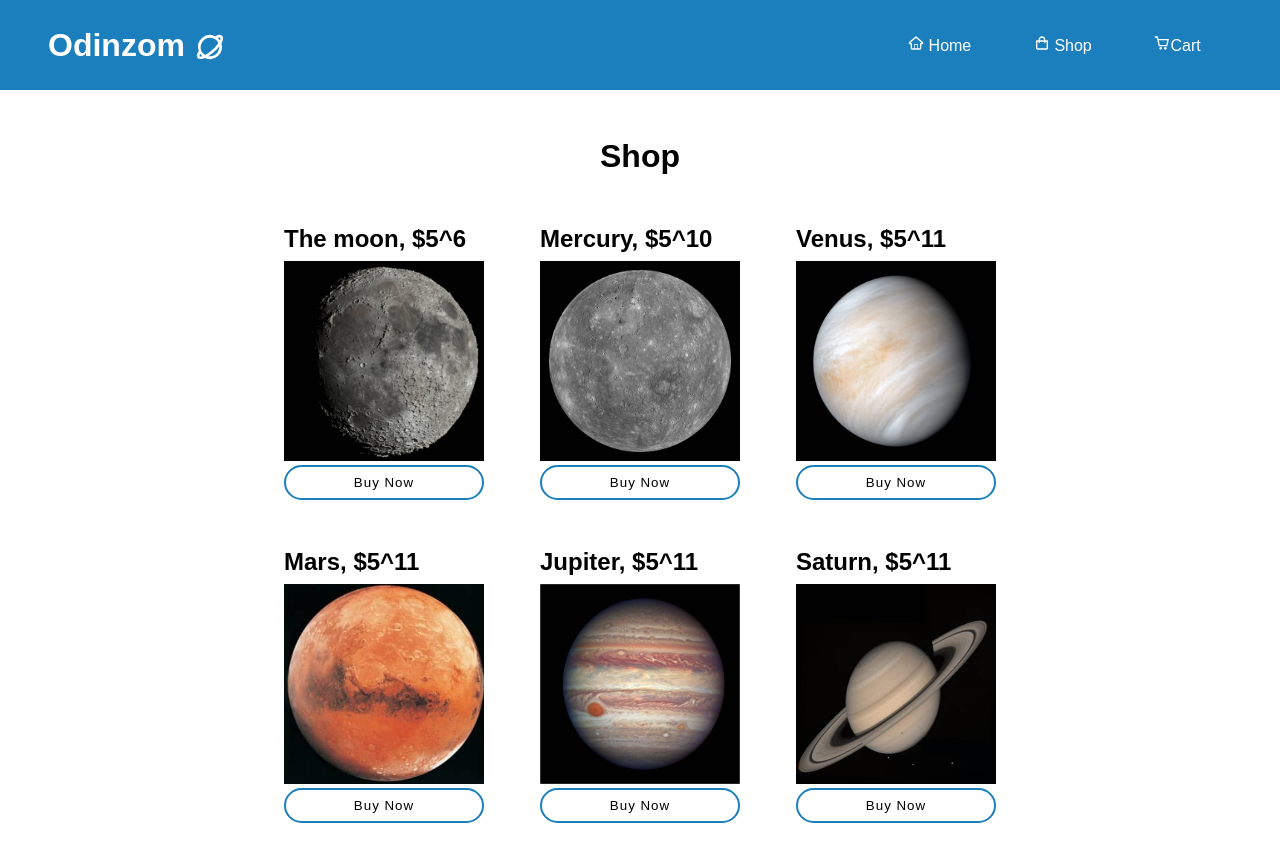
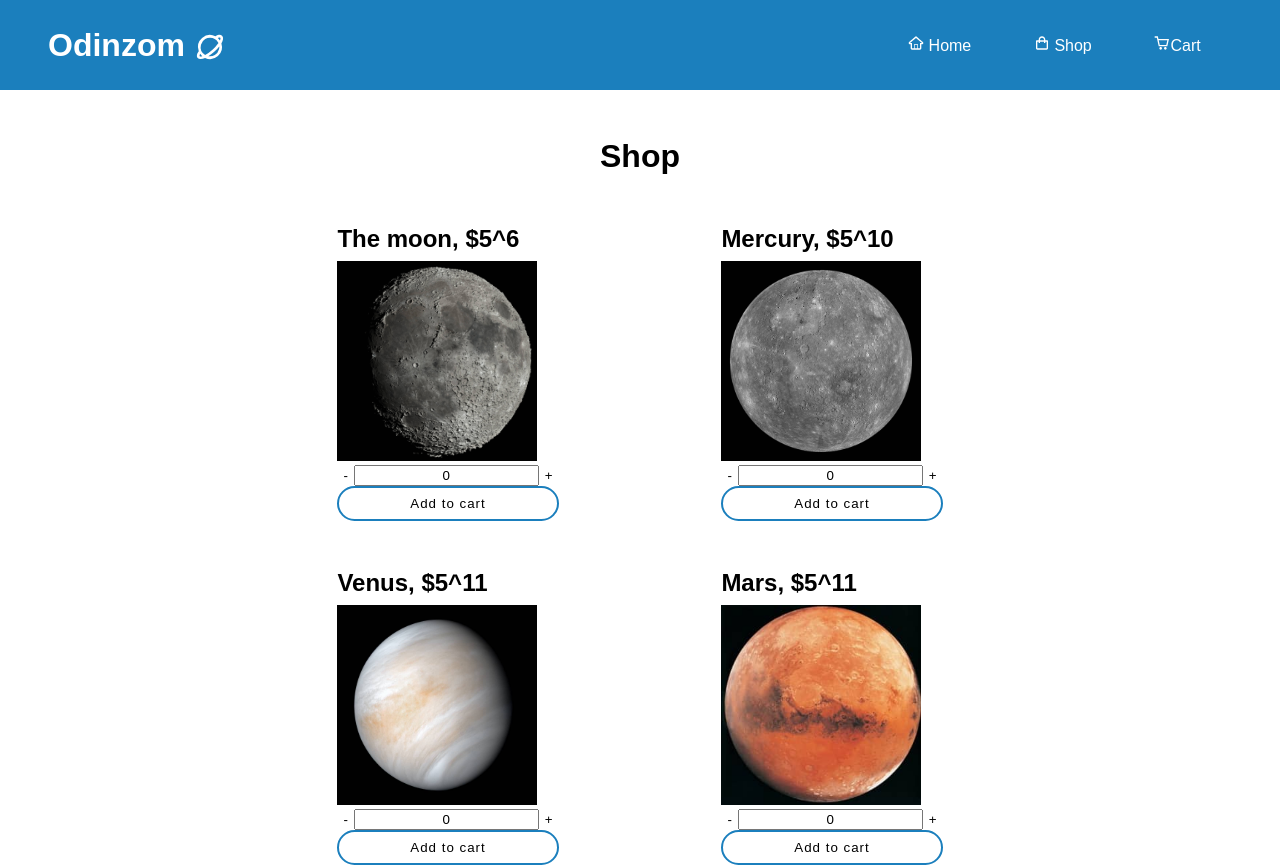
Before and after one commit to SultanBadri/shopping-cart, a React (Create React App) app: page /#/shop in a window 1280 px wide. Shown: the top 867 px of the page. Built offline with nearby package versions, Linux system fonts and the light colour scheme.

Commit message:
added numbers input field under each planet in shop component

```diff
--- a/src/components/Cart.tsx
+++ b/src/components/Cart.tsx
@@ -50,13 +50,15 @@ const Cart: React.FC<Items> = ({ cartItems, setCartItems }) => {
   return (
     <>
       <Div>
-        <h1>Cart</h1>
+        <h1>My cart</h1>
         <ul>
           {cartItems.map((item, i) => {
             return <li key={i}>{item}</li>;
           })}
         </ul>
-        <button onClick={handlePurchase}>Purchase</button>
+        <div style={{ display: "flex", justifyContent: "center" }}>
+          <button onClick={handlePurchase}>Purchase</button>
+        </div>
       </Div>
       {/* <Footer /> */}
     </>
--- a/src/data/Items.tsx
+++ b/src/data/Items.tsx
@@ -1,5 +1,5 @@
 import React from "react";
-import ShopItem from "./shopItem";
+import ShopItem from "./ShopItem";
 import styled from "styled-components";
 import theMoon from "../images/moon.jpg";
 import mercury from "../images/mercury.png";
--- a/src/data/shopItem.tsx
+++ b/src/data/shopItem.tsx
@@ -1,4 +1,4 @@
-import React from "react";
+import React, { useState } from "react";
 import styled from "styled-components";
 
 const ItemDiv = styled.div`
@@ -16,6 +16,23 @@ const ItemDiv = styled.div`
   }
 
   button {
+    background: none;
+    border: none;
+    outline: none;
+    // font-size: 2rem;
+  }
+
+  input {
+    text-align: center;
+  }
+
+  input::-webkit-outer-spin-button,
+  input::-webkit-inner-spin-button {
+    -webkit-appearance: none;
+    margin: 0;
+  }
+
+  .add-to-cart {
     outline: none;
     border: none;
     padding: 8px 32px;
@@ -41,14 +58,23 @@ interface ItemKeys {
   setCartItems: React.Dispatch<any>;
 }
 
-const shopItem: React.FC<ItemKeys> = ({
+const ShopItem: React.FC<ItemKeys> = ({
   name,
   src,
   price,
   cartItems,
   setCartItems,
 }) => {
-  const handleClick = () => {
+  const [quantity, setQuantity] = useState(0);
+
+  const decrement = () => {
+    if (quantity === 0) return;
+    setQuantity(quantity - 1);
+  };
+
+  const increment = () => setQuantity(quantity + 1);
+
+  const addToCart = () => {
     setCartItems((prev: any) => [...prev, name]);
   };
 
@@ -60,10 +86,16 @@ const shopItem: React.FC<ItemKeys> = ({
         </h2>
         <img src={src} alt={name} />
         <br />
-        <button onClick={handleClick}>Buy Now</button>
+        <button onClick={decrement}>-</button>
+        <input type="number" value={quantity} />
+        <button onClick={increment}>+</button>
+        <br />
+        <button className="add-to-cart" onClick={addToCart}>
+          Add to cart
+        </button>
       </div>
     </ItemDiv>
   );
 };
 
-export default shopItem;
+export default ShopItem;
```
